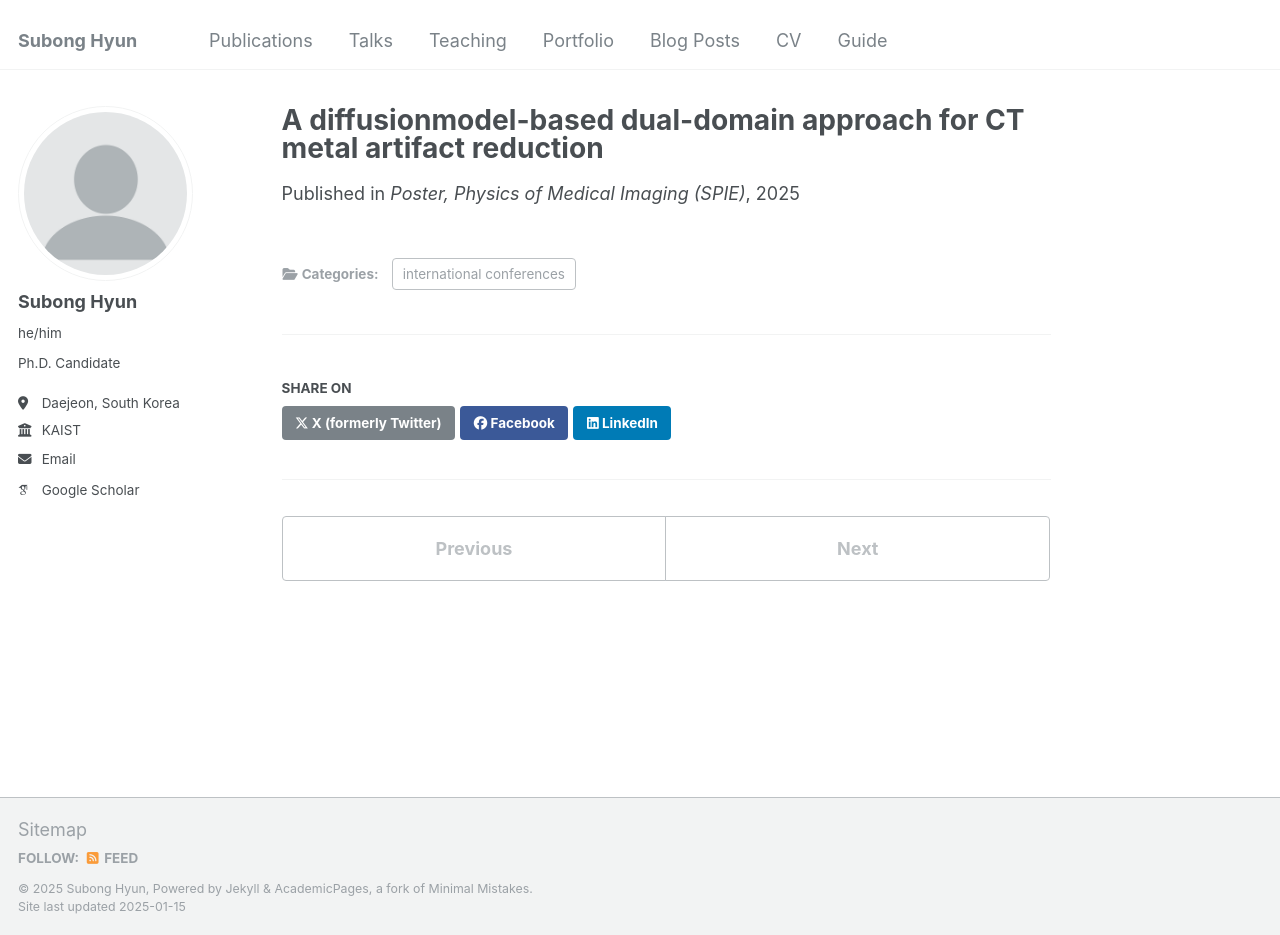
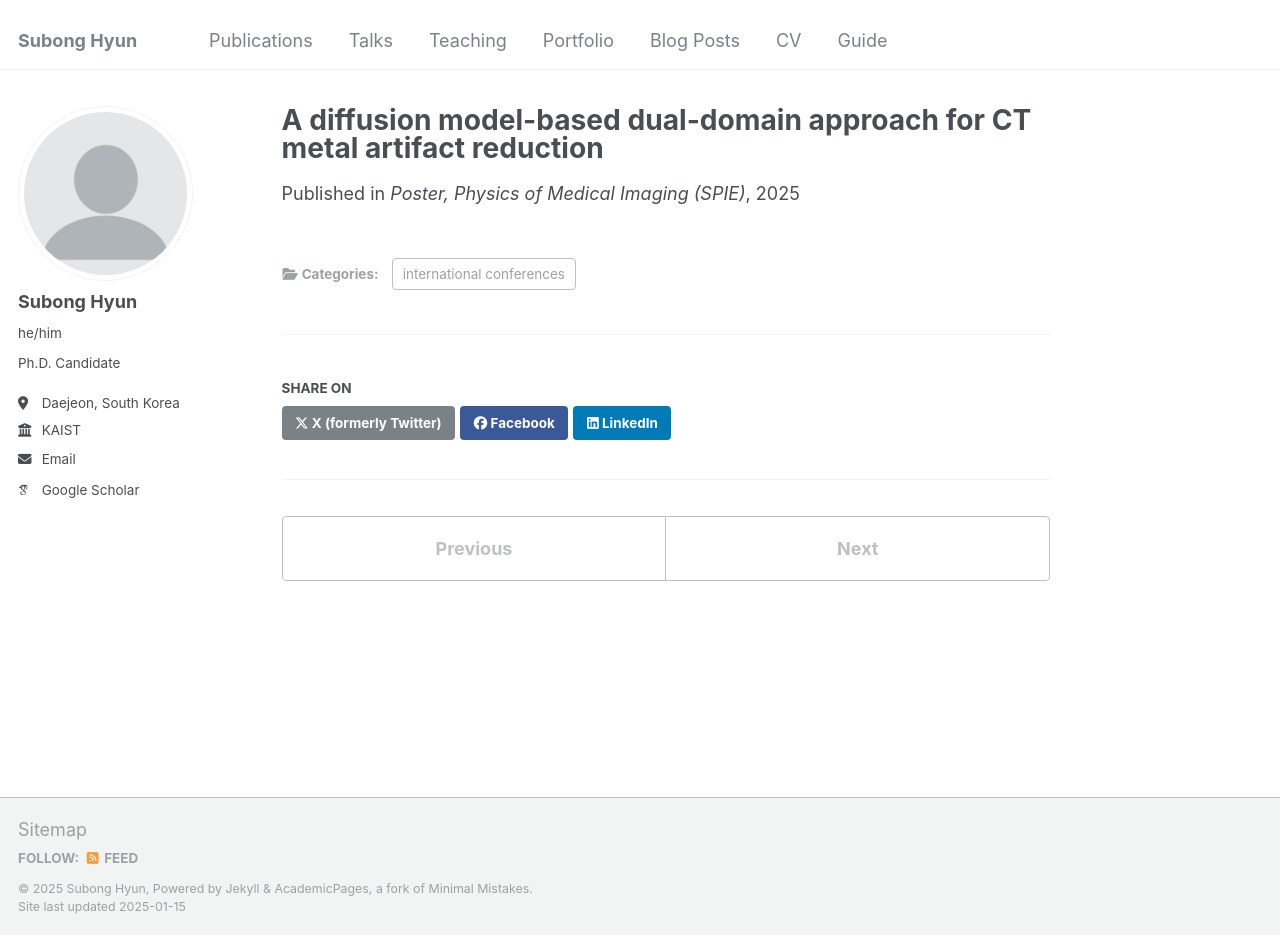
Before and after one commit to SubongHyun/subonghyun.github.io, a Jekyll site: the page built from _publications/2025-02-22-A diffusionmodel-based dual-domain approach for CT metal artifact reduction.md, in a window 1280 px wide and 935 px high. Built offline with Jekyll 4.4.1, drawn with Linux system fonts in a browser that asks for light colours; some web fonts are replaced; part of the change alters nothing that is shown.

Commit message:
Update 2025-02-22-A diffusionmodel-based dual-domain approach for CT metal artifact reduction.md

```diff
--- a/_publications/2025-02-22-A diffusionmodel-based dual-domain approach for CT metal artifact reduction.md
+++ b/_publications/2025-02-22-A diffusionmodel-based dual-domain approach for CT metal artifact reduction.md
@@ -1,7 +1,8 @@
 ---
-title: "A diffusionmodel-based dual-domain approach for CT metal artifact reduction"
+title: "A diffusion model-based dual-domain approach for CT metal artifact reduction"
 collection: publications
 category: international conferences
+permalink: /presentations/2025-02-22-A diffusion model-based dual-domain approach for CT metal artifact reduction
 authors: '**Subong Hyun**, Da-in Choi, Sungho Yun, Seoyoung Lee, Seungryong Cho'
 excerpt: ''
 date: 2025-02-22
```
